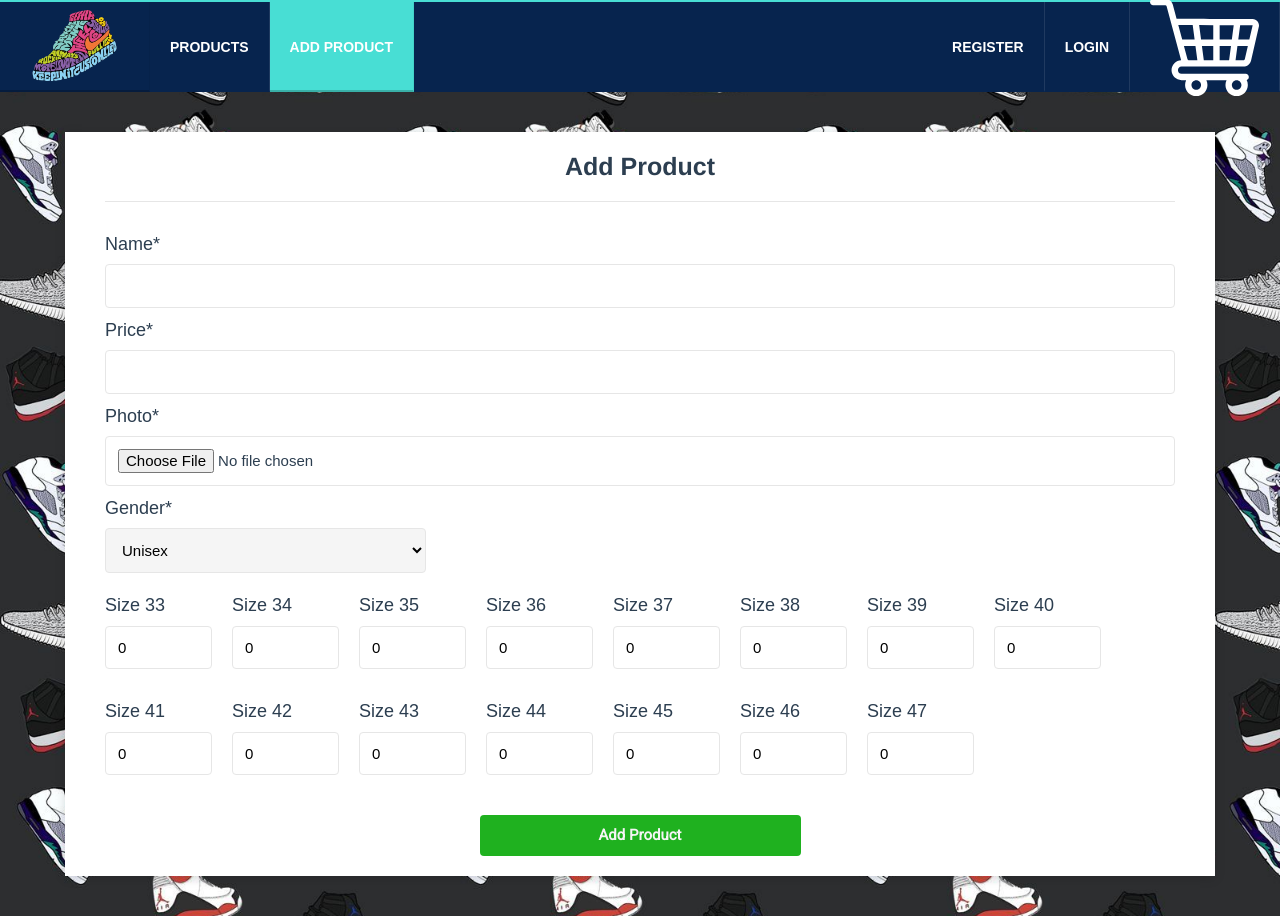
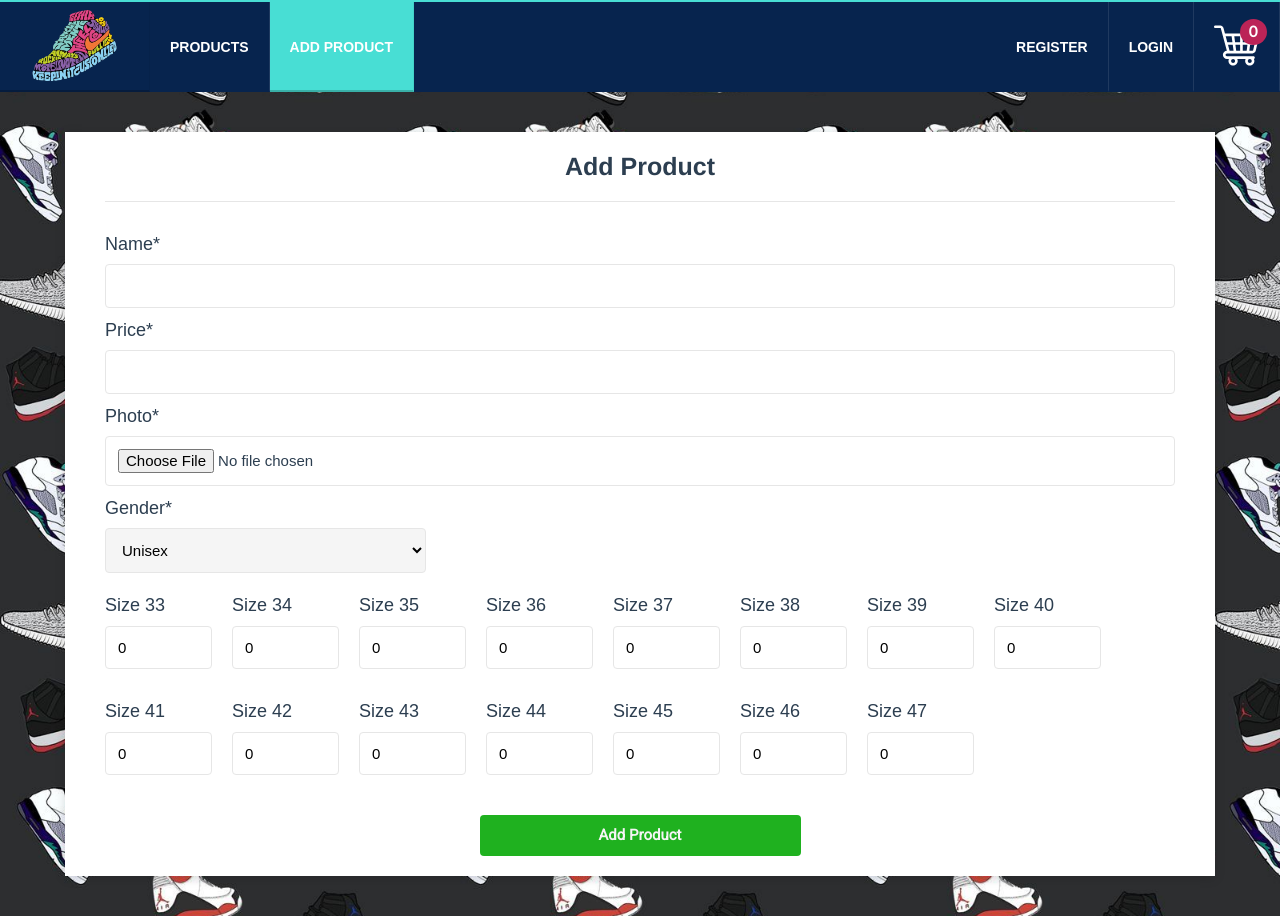
Before and after one commit to stefank-29/ChatApp-Vue-Express-MongoDB, a Vue app in the folder client/: page /addproduct in a window 1280 px wide. Built offline with nearby package versions, Linux system fonts and the light colour scheme; no server answers.

Commit message:
shopping cart items

```diff
--- a/client/src/assets/scss/components/_header.scss
+++ b/client/src/assets/scss/components/_header.scss
@@ -66,6 +66,31 @@
             }
             &.router-link-exact-active {
                 background: none;
+            }
+        }
+        .cart {
+            position: relative;
+            img {
+                height: auto;
+                width: 45px;
+                margin: 0;
+            }
+            .items__num {
+                display: flex;
+                align-items: center;
+                justify-content: center;
+                width: 2rem;
+                height: 2rem;
+                position: absolute;
+                top: -0.4rem;
+                right: -0.8rem;
+                padding: 1.3rem 1.4rem 1.3rem 1.3rem;
+                border-radius: 50%;
+                color: white;
+                background-color: #bb2457;
+                font-size: 1.5rem;
+                font-family: 'Lato', sans-serif;
+                font-weight: 700;
             }
         }
     }
--- a/client/src/assets/scss/components/_products.scss
+++ b/client/src/assets/scss/components/_products.scss
@@ -91,7 +91,7 @@
 
 @media all and (max-width: 850px) {
     .product {
-        width: calc(50% - 1.25em);
+        width: calc(50% - 4rem);
     }
 }
 @media all and (max-width: 550px) {
--- a/client/src/components/Header.vue
+++ b/client/src/components/Header.vue
@@ -41,8 +41,11 @@
                         </router-link>
                     </li>
                     <li class="nav__item">
-                        <router-link to="/shoping-cart" class="nav__link">
-                            <img src="@/assets/images/shopping-cart.svg" alt="" />
+                        <router-link to="/shoping-cart" class="nav__link nav__link--cart">
+                            <div class="cart">
+                                <img src="@/assets/images/shopping-cart.svg" alt="" />
+                                <div class="items__num">{{ cartItemsNum() }}</div>
+                            </div>
                         </router-link>
                     </li>
                 </div>
@@ -52,11 +55,12 @@
 </template>
 
 <script>
-import { mapActions } from 'vuex';
+import { mapActions, mapGetters } from 'vuex';
 export default {
     name: 'Header',
     methods: {
         ...mapActions(['removeUser']),
+        ...mapGetters(['cartItemsNum']),
         async logout() {
             this.removeUser();
             this.$router.push({ name: 'Home' });
--- a/client/src/store/actions.js
+++ b/client/src/store/actions.js
@@ -13,4 +13,7 @@ export default {
         }
         commit('logout');
     },
+    addProductToCart({ commit }, item) {
+        commit('addToCart', item);
+    },
 };
--- a/client/src/store/getters.js
+++ b/client/src/store/getters.js
@@ -1 +1,5 @@
-export default {};
+export default {
+    cartItemsNum(state) {
+        return state.cartItems.length;
+    },
+};
--- a/client/src/store/mutations.js
+++ b/client/src/store/mutations.js
@@ -10,4 +10,7 @@ export default {
         state.gravatar = '';
         state.isUserLoggedIn = false;
     },
+    addToCart(state, item) {
+        state.cartItems.push(item);
+    },
 };
--- a/client/src/store/state.js
+++ b/client/src/store/state.js
@@ -2,4 +2,5 @@ export default {
     user: null,
     isUserLoggedIn: false,
     gravatar: '',
+    cartItems: [],
 };
--- a/client/src/views/Product.vue
+++ b/client/src/views/Product.vue
@@ -20,7 +20,7 @@
                     <div
                         v-for="(size, index) in product.sizes"
                         :key="size.number"
-                        @click="selectSize(index)"
+                        @click="selectSize(size, index)"
                         class="sizes__size"
                         :class="sizeClass(size, index)"
                         :title="`${size.quantity > 0 ? `Size: ${size.number}` : `Out of stock`}`"
@@ -38,6 +38,7 @@
 
 <script>
 import ProductsService from '@/services/ProductsService';
+import { mapActions, mapGetters } from 'vuex';
 export default {
     name: 'Product',
     data() {
@@ -48,7 +49,13 @@ export default {
         };
     },
     methods: {
-        selectSize(index) {
+        ...mapActions(['addProductToCart']),
+        ...mapGetters(['cartItemsNum']),
+        selectSize(size, index) {
+            if (size.quantity === 0) {
+                // out of stock
+                return;
+            }
             if (this.selectedSize === null) {
                 this.$refs.addBtn.textContent = 'Add to cart';
             }
@@ -74,6 +81,8 @@ export default {
                 this.$refs.addBtn.textContent = 'Choose size';
                 return;
             }
+            const payload = { product: this.product, size: { ...this.selectedSize } };
+            this.addProductToCart(payload);
             this.toggleButton();
         },
     },
```
Also changed, not shown: 1 other file (tests, documents, lock files or other folders).
